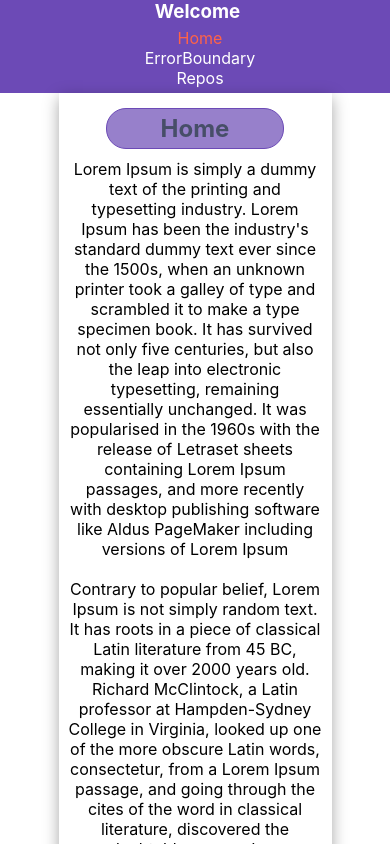
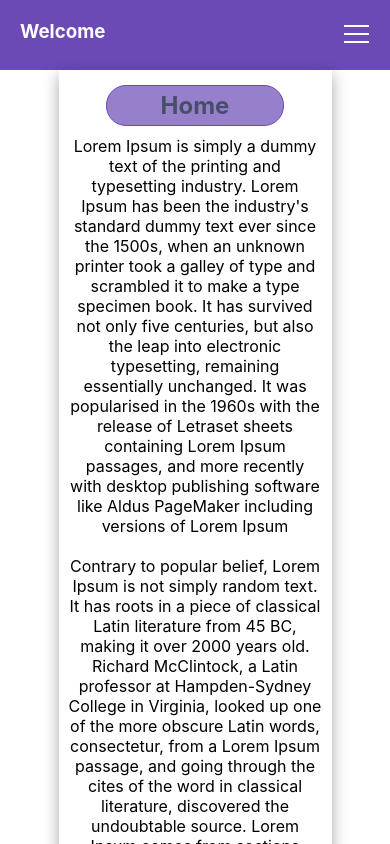
Before and after one commit to Pisces2802/altscool-sec-sem-exam, a React (Create React App) app: page / in a window 390 px wide. Shown: the top 844 px of the page. Built offline with nearby package versions, Linux system fonts and the light colour scheme.

Commit message:
Added a hamburger icon for responsiveness in smaller devices

```diff
--- a/package.json
+++ b/package.json
@@ -6,6 +6,8 @@
     "@testing-library/jest-dom": "^5.16.5",
     "@testing-library/react": "^13.4.0",
     "@testing-library/user-event": "^13.5.0",
+    "framer-motion": "^8.4.3",
+    "hamburger-react": "^2.5.0",
     "react": "^18.2.0",
     "react-dom": "^18.2.0",
     "react-error-boundary": "^3.1.4",
@@ -20,7 +22,6 @@
     "test": "react-scripts test",
     "eject": "react-scripts eject"
   },
-
   "browserslist": {
     "production": [
       ">0.2%",
--- a/src/components/Layout.js
+++ b/src/components/Layout.js
@@ -1,13 +1,45 @@
-import React from "react";
-import { NavLink } from "react-router-dom";
+import React, { useState } from "react";
+import { NavLink, useNavigate } from "react-router-dom";
+import { Sling as Hamburger } from "hamburger-react";
+
 import "../styles/layout.css";
 
 export default function Layout() {
+  const [isOpen, setIsOpen] = useState(false);
+  const navigate = useNavigate();
+
+  function handleHamburgerChange() {
+    return setIsOpen((prev) => !prev);
+  }
+
+  function home() {
+    navigate("/");
+  }
+
+  function hide() {
+    return setIsOpen(false);
+  }
+
   return (
     <nav className="nav">
-      <h1 className="layout_heading">Welcome</h1>
+      <div className="layout_heading" onClick={home}>
+        <h1 className="heading">Welcome</h1>
+      </div>
 
-      <div className="navigation">
+      <div className="hamburger-box">
+        <Hamburger
+          size={25}
+          color="#fff"
+          toggled={isOpen}
+          toggle={handleHamburgerChange}
+        />
+      </div>
+
+      <ul
+        className={isOpen ? "navigation-expand" : "navigation"}
+        onClick={hide}
+      >
+        <li className={isOpen ? "nav-el-expand" : ""}>
           <NavLink
             to="/"
             end
@@ -18,7 +50,9 @@ export default function Layout() {
             })}
           >
             Home
-        </NavLink>{" "}
+          </NavLink>
+        </li>{" "}
+        <li className={isOpen ? "nav-el-expand" : ""}>
           <NavLink
             to="about"
             style={({ isActive }) => ({
@@ -28,7 +62,9 @@ export default function Layout() {
             })}
           >
             ErrorBoundary
-        </NavLink>{" "}
+          </NavLink>
+        </li>{" "}
+        <li className={isOpen ? "nav-el-expand" : ""}>
           <NavLink
             to="repos"
             style={({ isActive }) => ({
@@ -39,7 +75,8 @@ export default function Layout() {
           >
             Repos
           </NavLink>
-      </div>
+        </li>
+      </ul>
     </nav>
   );
 }
--- a/src/styles/layout.css
+++ b/src/styles/layout.css
@@ -3,12 +3,26 @@
     /* border: 1px solid black; */
     background-color: #6C4AB6;
     display: flex;
+    height: 70px;
+}
+
+.heading {
+  margin-top: 10px;
+  cursor: pointer;
 }
 
 .layout_heading {
     color: white;
     width: 80%;
-    padding-left: 5px;
+    margin-left: 20px;
+    padding-top: 10px;
+   }
+
+.hamburger-box {
+    display: none;
+    margin-right: 10px;
+    cursor: pointer;
+    padding-top: 10px;
 }
 
 .navigation {
@@ -18,9 +32,14 @@
     align-items: center;
     justify-content: space-around;
     margin: 5px;
+    list-style: none;
 }
 
-@media (max-width: 414px) {
+/* @media (max-width: 414px) {
+
+    .hamburger-box {
+            display: block;
+        }
     .nav {
         width: 100%;
         display: flex;
@@ -37,23 +56,79 @@
         flex-direction: column;
         margin: 5px;
     }
+} */
+
+@media (max-width: 768px) {
+  .hamburger-box {
+    display:block;
+  }
+  .navigation {
+    display: none;
+    position: relative;
+  }
+  .layout-heading {
+    padding-top: 10px;
+
   }
 
-@media (max-width: 820px) {
-    .nav {
+  .heading {
+    cursor: pointer;
+  }
+   .navigation-expand {
        width: 100%;
+       position: absolute;
+       top: 70px;
+       left: 0;
        display: flex;
        flex-direction: column;
+       height: calc(70vh - 70px);
+       border-top: 2px solid #fff;
+       background-color: rgba(30, 32, 34, 0.5);
+       transition: top 1s linear;
+   }
+.nav-el-expand {
+    width: 100%;
+    height: 20%;
+    /* border-bottom: 2px solid #f0f5f9; */
+    font-size: large;
+    padding: 20px;
+}
 }
 
+@media (min-width: 769px) {
 .layout_heading {
-        width: 100%;
-        text-align: center;
+        color: white;
+        width: 70%;
+        margin-left: 20px;
+        padding-top: 10px;
     }
 
     .navigation {
-        width: 100%;
-        flex-direction: column;
+        width: 30%;
+        display: flex;
+        align-items: center;
+        justify-content: space-between;
+        margin: 5px 20px 0 0;
+        list-style: none;
+
+    }
+
+}
+
+/* @media (max-width: 820px) {
+   .layout_heading {
+        width: 60%;
+        color: white;
+        margin-left: 20px;
+        padding-top: 10px;
+    }
+
+    .navigation {
+        width: 40%;
+        display: flex;
+        align-items: center;
+        justify-content: space-around;
         margin: 5px;
+        list-style: none;
     }
-}
+} */
```
Also changed, not shown: 1 other file (tests, documents, lock files or other folders). Lines whose indentation alone changed are shown as unchanged.
